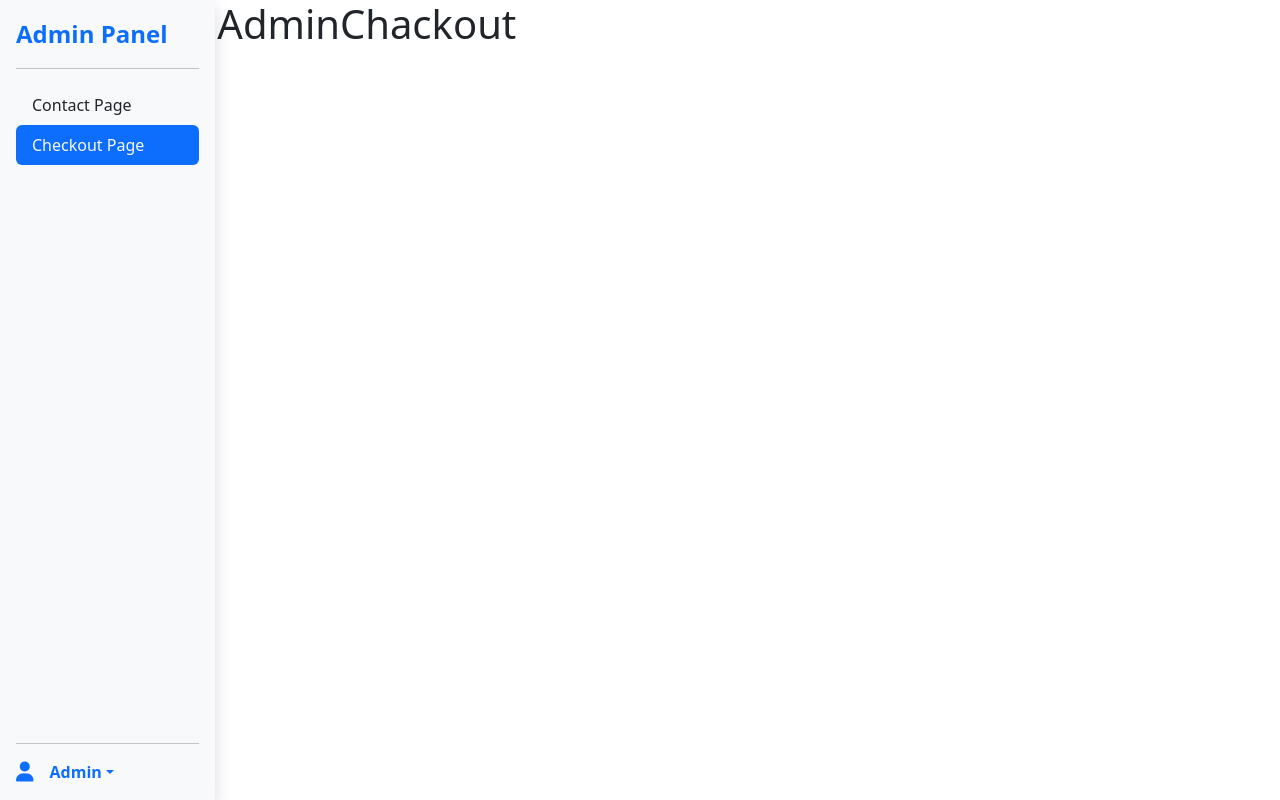
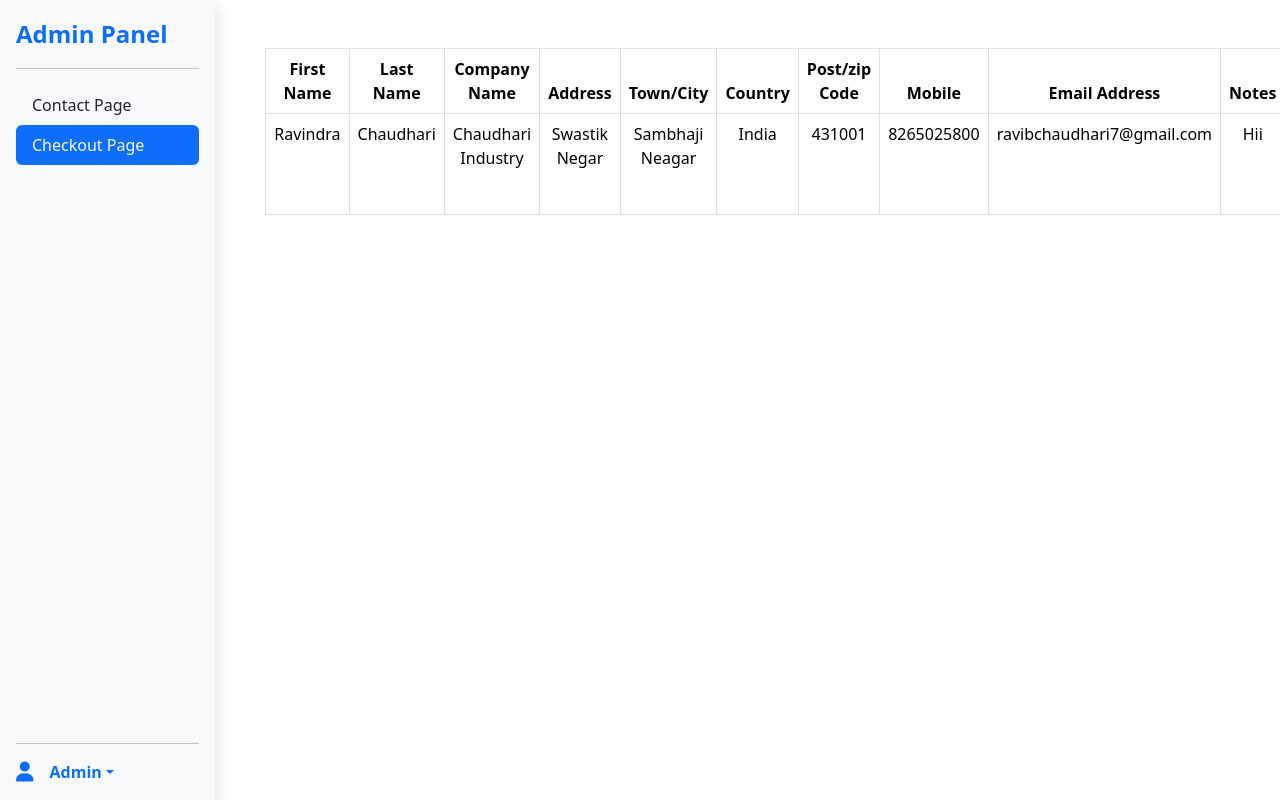
Before and after one commit to ravib7/Fruitable, a React (Vite) app: page /Fruitable/admin/admincheckout in a window 1280 px wide. Built offline with nearby package versions, Linux system fonts and the light colour scheme; data requests are answered from the project's data file; sample sign-in values are in the browser's storage.

Commit message:
Automatic commit

```diff
--- a/db.json
+++ b/db.json
@@ -1,28 +1,25 @@
 {
   "contact": [
-    {
-      "name": "John Doe",
-      "email": "john@gmail.com",
-      "message": "Hii",
-      "id": 2
-    },
-    {
-      "name": "Sarvesh",
-      "email": "sarvesh@gmail.com",
-      "message": "Hii",
-      "id": 5
-    },
-    {
-      "name": "Shubham ",
-      "email": "Shubham@gmail.com",
-      "message": "Hii",
-      "id": 6
-    },
     {
       "name": "Ravindra Balu Chaudhari",
       "email": "ravibchaudhari7@gmail.com",
       "message": "Hii",
-      "id": 7
+      "id": 1
+    }
+  ],
+  "checkout": [
+    {
+      "fname": "Ravindra",
+      "lname": "Chaudhari",
+      "cname": "Chaudhari Industry",
+      "address": "Swastik Negar",
+      "city": "Sambhaji Neagar",
+      "country": "India",
+      "pcode": "431001",
+      "mobile": "8265025800",
+      "email": "ravibchaudhari7@gmail.com",
+      "notes": "Hii",
+      "id": 1
     }
   ]
 }
--- a/src/admin/pages/AdminChackout.jsx
+++ b/src/admin/pages/AdminChackout.jsx
@@ -1,8 +1,72 @@
-import React from 'react'
+import axios from 'axios'
+import React, { useEffect, useState } from 'react'
 
 const AdminChackout = () => {
+
+    const [checkout, setCheckout] = useState([])
+
+    const readCheckout = async () => {
+        const { data } = await axios.get("http://localhost:5000/checkout")
+        setCheckout(data)
+    }
+
+    const deleteCheckout = async id => {
+        axios.delete("http://localhost:5000/checkout/" + id)
+        toast.success("Deleted Suucessfully")
+        readCheckout()
+    }
+
+    useEffect(() => { }, [
+        readCheckout()
+
+    ])
+
     return <>
-        <h1>AdminChackout</h1>
+        <table className="table table-bordered table-hover mt-5 ms-md-5">
+            <thead className="text-center">
+                <tr>
+                    <th>First Name</th>
+                    <th>Last Name</th>
+                    <th>Company Name</th>
+                    <th>Address</th>
+                    <th>Town/City</th>
+                    <th>Country</th>
+                    <th>Post/zip Code</th>
+                    <th>Mobile</th>
+                    <th>Email Address</th>
+                    <th>Notes</th>
+                    <th>Action</th>
+
+                </tr>
+            </thead>
+            <tbody className="text-center">
+                {checkout.map((item) => (
+                    <tr key={item.id}>
+                        <td>{item.fname}</td>
+                        <td>{item.lname}</td>
+                        <td>{item.cname}</td>
+                        <td>{item.address}</td>
+                        <td>{item.city}</td>
+                        <td>{item.country}</td>
+                        <td>{item.pcode}</td>
+                        <td>{item.mobile}</td>
+                        <td>{item.email}</td>
+                        <td>{item.notes}</td>
+                        <td>
+                            <button className="btn btn-warning me-3 mb-md-2">
+                                <i className="fas fa-edit"></i>
+                            </button>
+                            <button
+                                onClick={() => deleteCheckout(item.id)}
+                                className="btn btn-danger me-3"
+                            >
+                                <i className="fa-solid fa-trash"></i>
+                            </button>
+                        </td>
+                    </tr>
+                ))}
+            </tbody>
+        </table>
     </>
 }
 
--- a/src/admin/pages/AdminContact.jsx
+++ b/src/admin/pages/AdminContact.jsx
@@ -41,9 +41,9 @@ const AdminContact = () => {
                         <td>{item.email}</td>
                         <td>{item.message}</td>
                         <td>
-                            {/* <button className="btn btn-warning me-3 mb-md-2">
+                            <button className="btn btn-warning me-3 mb-md-2">
                                 <i className="fas fa-edit"></i>
-                            </button> */}
+                            </button>
                             <button
                                 onClick={() => deletContact(item.id)}
                                 className="btn btn-danger me-3"
--- a/src/components/CheckoutForm.jsx
+++ b/src/components/CheckoutForm.jsx
@@ -1,46 +1,92 @@
-import React from 'react'
+import { useFormik } from 'formik'
+// import React, { useState } from 'react'
+import * as yup from "yup"
+import "../assets/styles/components/Checkout.css"
+import axios from 'axios'
+import { toast } from 'react-toastify'
 
 const CheckoutForm = () => {
+
+    const createCheckout = async () => {
+        await axios.post("http://localhost:5000/checkout", formik.values)
+        toast.success("Form Submitted Successfully")
+        // resetForm()
+    }
+
+    const formik = useFormik({
+        initialValues: {
+            fname: "",
+            lname: "",
+            cname: "",
+            address: "",
+            city: "",
+            country: "",
+            pcode: "",
+            mobile: "",
+            email: "",
+            notes: "",
+        },
+        validationSchema: yup.object({
+            fname: yup.string().required("Enter First Name"),
+            lname: yup.string().required("Enter Last Name"),
+            cname: yup.string().required("Enter Company Name"),
+            address: yup.string().required("Enter Address"),
+            city: yup.string().required("Enter City Name"),
+            country: yup.string().required("Enter Country Name"),
+            pcode: yup.string().required("Enter Pin/zip Code"),
+            mobile: yup.string().required("Enter Mobile Number"),
+            email: yup.string().required("Enter Email"),
+            notes: yup.string().required("Enter Notes"),
+
+        }),
+        onSubmit: (values, { resetForm }) => {
+            // console.log(values);
+            createCheckout()
+            resetForm()
+        }
+    })
+
+
     return <>
         <h1>Billing Details</h1>
-        <form className='my-5'>
+        <form onSubmit={formik.handleSubmit} className='my-5'>
             <div className="row">
                 <div className="col-md-6 col-lg-6">
                     <label className="form-label">First Name *</label>
-                    <input type="text" className="form-control my-2" />
+                    <input {...formik.getFieldProps("fname")} type="text" className="form-control my-2" />
                 </div>
                 <div className="col-md-6 col-lg-6">
                     <label className="form-label">Last Name *</label>
-                    <input type="text" className="form-control my-2" />
+                    <input {...formik.getFieldProps("lname")} type="text" className="form-control my-2" />
                 </div>
             </div>
             <div className='my-3'>
                 <label className="form-label">Company Name *</label>
-                <input type="text" className="form-control my-2" />
+                <input {...formik.getFieldProps("cname")} type="text" className="form-control my-2" />
             </div>
             <div>
                 <label className="form-label">Address *</label>
-                <input type="text" placeholder='House Number Street Name ' className="form-control my-2" />
+                <input {...formik.getFieldProps("address")} type="text" placeholder='House Number Street Name ' className="form-control my-2" />
             </div>
             <div className='my-3'>
                 <label className="form-label">Town / City *</label>
-                <input type="text" className="form-control my-2" />
+                <input {...formik.getFieldProps("city")} type="text" className="form-control my-2" />
             </div>
             <div>
                 <label className="form-label">Country *</label>
-                <input type="text" className="form-control my-2" />
+                <input {...formik.getFieldProps("country")} type="text" className="form-control my-2" />
             </div>
             <div className='my-3'>
                 <label className="form-label">Postcode / Zip *</label>
-                <input type="text" className="form-control my-2" />
+                <input {...formik.getFieldProps("pcode")} type="text" className="form-control my-2" />
             </div>
             <div>
                 <label className="form-label">Mobile *</label>
-                <input type="text" className="form-control my-2" />
+                <input {...formik.getFieldProps("mobile")} type="text" className="form-control my-2" />
             </div>
             <div className='my-3'>
                 <label className="form-label">Email Address *</label>
-                <input type="text" className="form-control my-2" />
+                <input {...formik.getFieldProps("email")} type="text" className="form-control my-2" />
             </div>
             <div class="form-check">
                 <input class="form-check-input" type="checkbox" value="" id="id" />
@@ -56,9 +102,10 @@ const CheckoutForm = () => {
                 </label>
             </div>
             <div class="form-floating">
-                <textarea class="form-control" style={{ height: "250px" }}></textarea>
+                <textarea {...formik.getFieldProps("notes")} class="form-control" style={{ height: "250px" }}></textarea>
                 <label for="floatingTextarea">Order Notes (Optional)</label>
             </div>
+            <button className="checkout-btn btn fw-semibold px-4 py-3 my-3 w-100 rounded-3" style={{ border: "1px solid #ffb524", }} type="submit">PLACE ORDER</button>
         </form>
     </>
 }
--- a/src/components/ContactForm.jsx
+++ b/src/components/ContactForm.jsx
@@ -4,8 +4,11 @@ import * as yup from "yup"
 import clsx from 'clsx'
 import { toast } from "react-toastify"
 import '../assets/styles/components/ContactForm.css';
+import { useState } from 'react'
 
 const ContactForm = () => {
+
+    const [editData, setEditData] = useState()
 
     const handleClasses = key => clsx({
         "form-control py-3 rounded-3": true,
@@ -21,9 +24,9 @@ const ContactForm = () => {
 
     const formik = useFormik({
         initialValues: {
-            name: "",
-            email: "",
-            message: ""
+            name: editData ? editData.name : "",
+            email: editData ? editData.email : "",
+            message: editData ? editData.message : ""
         },
         validationSchema: yup.object({
             name: yup.string().required("Enter Name"),
@@ -31,6 +34,9 @@ const ContactForm = () => {
             message: yup.string().required("Enter Message"),
         }),
         onSubmit: (values, { resetForm }) => {
+            if (editData) {
+
+            }
             createContact()
             resetForm()
         }
--- a/src/pages/Chackout.jsx
+++ b/src/pages/Chackout.jsx
@@ -4,7 +4,6 @@ import CheckoutForm from '../components/CheckoutForm'
 import Brocoli from "../assets/img/vegetable-item-2.jpg"
 import Potatoes from "../assets/img/vegetable-item-5.jpg"
 import Banana from "../assets/img/vegetable-item-3.png"
-import "../assets/styles/components/Checkout.css"
 
 const Chackout = () => {
     return <>
@@ -112,8 +111,6 @@ const Chackout = () => {
                             Paypal
                         </label>
                     </div>
-                    <hr />
-                    <button className="checkout-btn btn fw-semibold px-4 py-3 my-3 w-100 rounded-3" style={{ border: "1px solid #ffb524", }} type="submit">PLACE ORDER</button>
                 </div>
             </div >
         </Layout >
```
